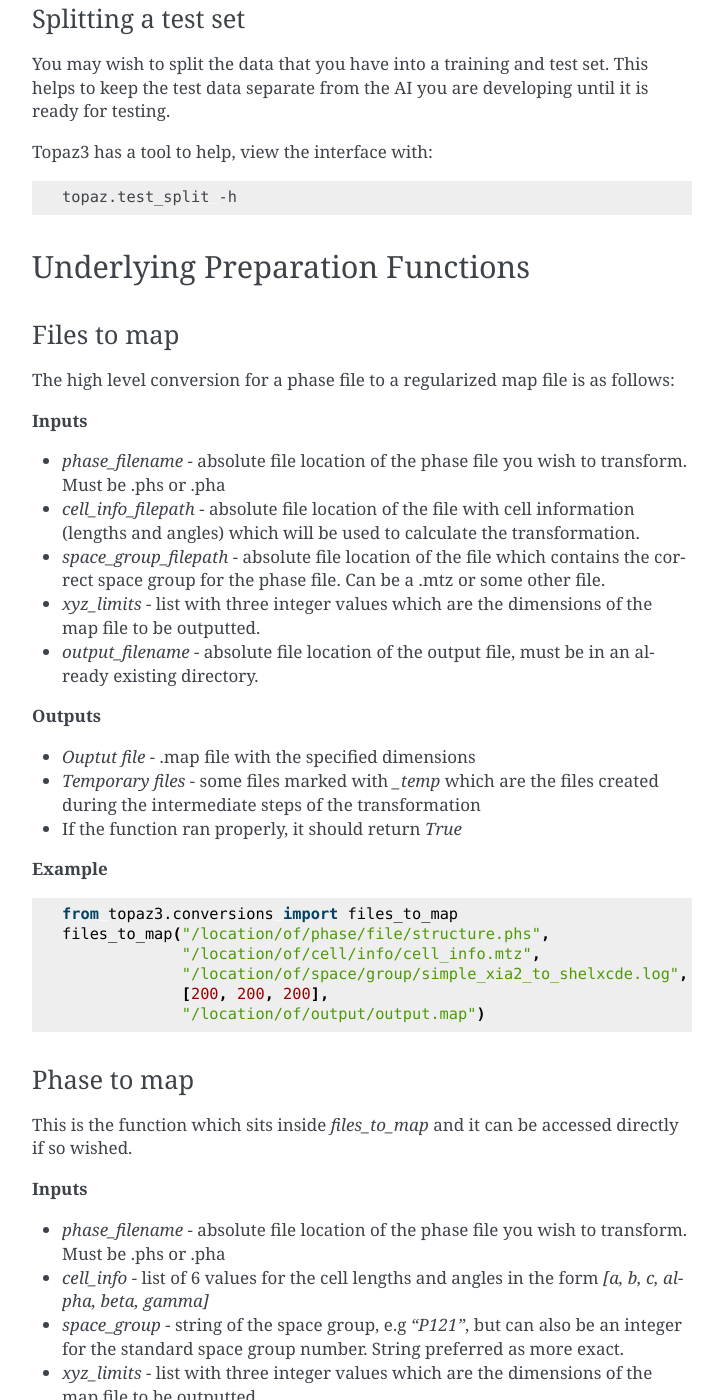
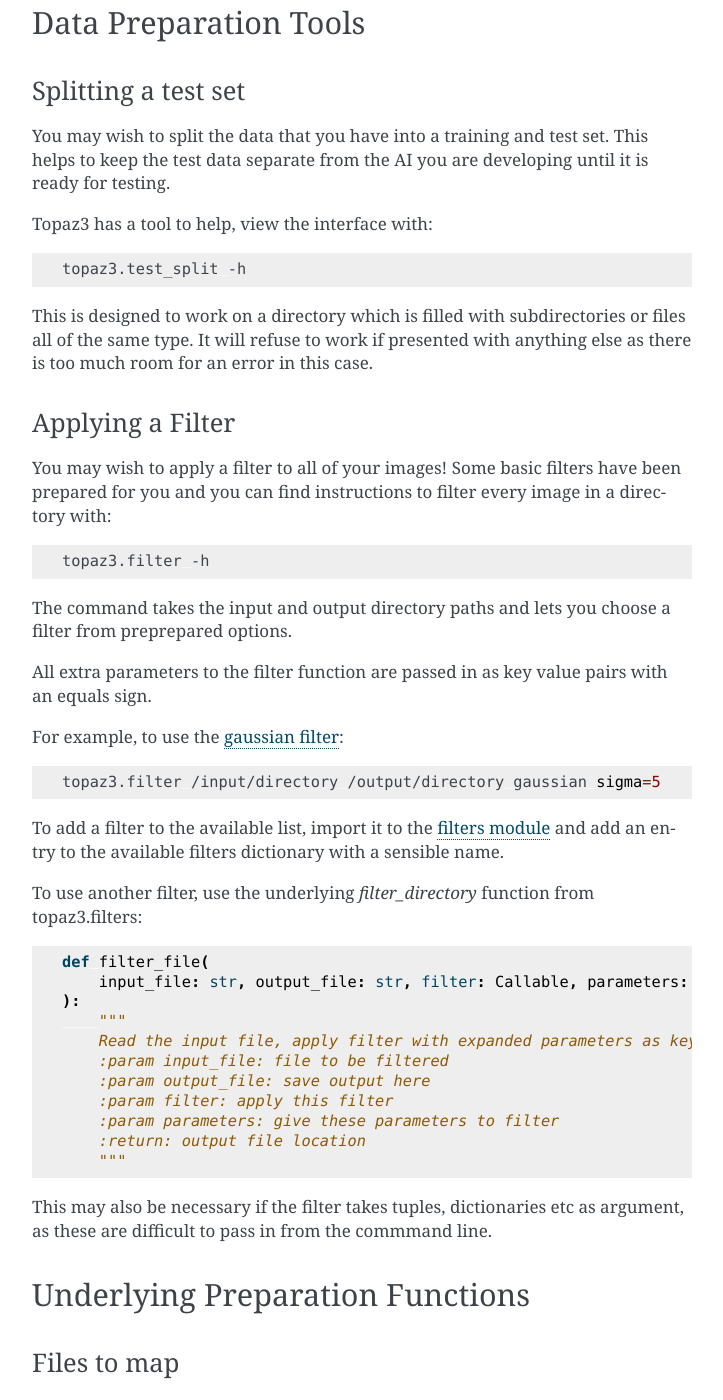
Before and after one commit to mevol/python_topaz3, a Sphinx documentation site: the page built from documentation/preparation.md, in a window 1280 px wide and 1400 px high, scrolled down 2848 px. Shown: the whole window, without its empty margins (388-1111 px from the left). Built offline with Sphinx 7.4.7, drawn with Linux system fonts in a browser that asks for light colours; some of the changed text lies outside the part shown.

Commit message:
Added filter to documentation

````diff
--- a/documentation/preparation.md
+++ b/documentation/preparation.md
@@ -90,6 +90,8 @@ Within the database there should now be two tables, ai_data and ai_labels, which
 Go to topaz3/shell_scripts and alter these such that they run on your machine/system.
 Most of this software is related to the [CCP4 project](http://www.ccp4.ac.uk/) and should be freely available.
 
+## Data Preparation Tools
+
 ### Splitting a test set <a name="TestSplit">
 
 You may wish to split the data that you have into a training and test set.
@@ -98,8 +100,53 @@ This helps to keep the test data separate from the AI you are developing until i
 Topaz3 has a tool to help, view the interface with:
 
 ```bash
-topaz.test_split -h
+topaz3.test_split -h
 ```
+
+This is designed to work on a directory which is filled with subdirectories or files all of the same type.
+It will refuse to work if presented with anything else as there is too much room for an error in this case.
+
+### Applying a Filter
+
+You may wish to apply a filter to all of your images!
+Some basic filters have been prepared for you and you can find instructions to filter every image in a directory with:
+
+```bash
+topaz3.filter -h
+```
+
+The command takes the input and output directory paths and lets you choose a filter from preprepared options.
+
+All extra parameters to the filter function are passed in as key value pairs with an equals sign.
+
+For example, to use the
+[gaussian filter](https://docs.scipy.org/doc/scipy/reference/generated/scipy.ndimage.gaussian_filter.html#scipy.ndimage.gaussian_filter):
+
+```bash
+topaz3.filter /input/directory /output/directory gaussian sigma=5
+```
+
+To add a filter to the available list, import it to the [filters module](https://github.com/DiamondLightSource/python-topaz3/blob/master/topaz3/filters.py)
+and add an entry to the available filters dictionary with a sensible name.
+
+To use another filter, use the underlying *filter_directory* function from topaz3.filters:
+
+```python
+def filter_file(
+    input_file: str, output_file: str, filter: Callable, parameters: dict = {}
+):
+    """
+    Read the input file, apply filter with expanded parameters as keywords and save in the output file location
+    :param input_file: file to be filtered
+    :param output_file: save output here
+    :param filter: apply this filter
+    :param parameters: give these parameters to filter
+    :return: output file location
+    """
+```
+
+This may also be necessary if the filter takes tuples, dictionaries etc as argument, as these are difficult to
+pass in from the commmand line.
 
 ## Underlying Preparation Functions
 
````
